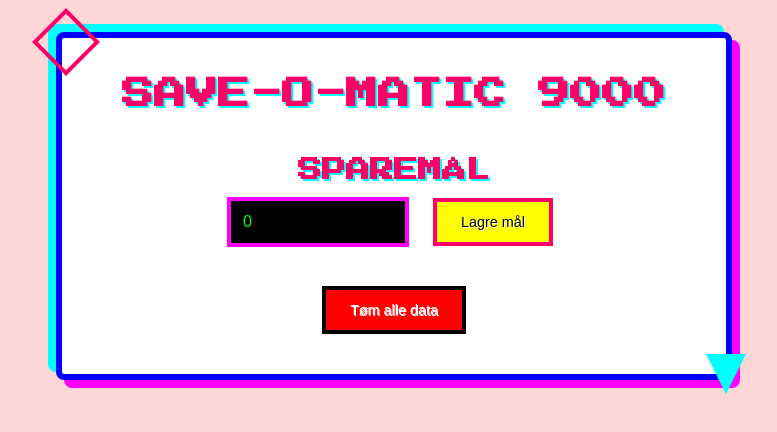
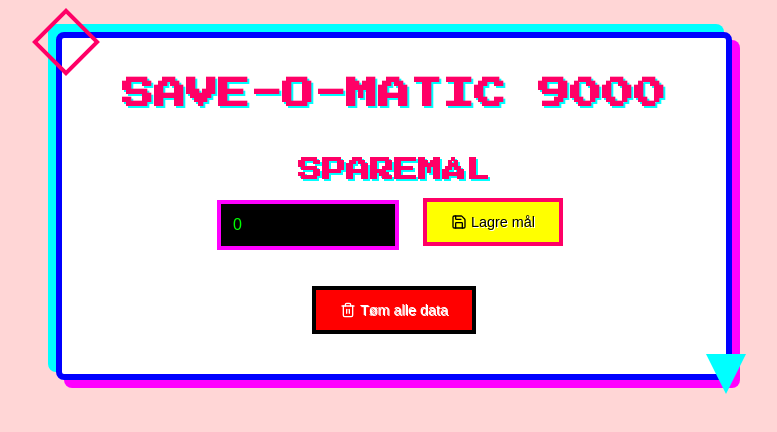
Before and after one commit to Shtian/save-o-matic-9000, a SvelteKit app: page / in a window 1280 px wide. Shown: the top 432 px of the page, without its empty margins (246-1023 px from the left). Built offline with nearby package versions, Linux system fonts and the light colour scheme.

Commit message:
add icons

```diff
--- a/src/routes/+page.svelte
+++ b/src/routes/+page.svelte
@@ -1,7 +1,8 @@
 <script>
   import { onMount } from 'svelte';
   import { tweened } from 'svelte/motion';
-  import { cubicOut } from 'svelte/easing';
+import { cubicOut } from 'svelte/easing';
+import { Save, DollarSign, RefreshCcw, Trash2 } from 'lucide-svelte';
   import Confetti from 'svelte-confetti';
 
   let goal = 0;
@@ -61,7 +62,9 @@
   <section>
     <h2>Sparemål</h2>
     <input type="number" bind:value={goal} min="0" placeholder="Skriv inn målbeløp" />
-    <button on:click={setGoal}>Lagre mål</button>
+    <button on:click={setGoal}>
+      <Save size={16} /> Lagre mål
+    </button>
   </section>
 
   {#if goal > 0}
@@ -73,8 +76,12 @@
         min="0"
         placeholder="Skriv inn spart beløp"
       />
-      <button on:click={addMoney}>Legg til penger</button>
-      <button on:click={resetSavings}>Start på nytt</button>
+      <button on:click={addMoney}>
+        <DollarSign size={16} /> Legg til penger
+      </button>
+      <button on:click={resetSavings}>
+        <RefreshCcw size={16} /> Start på nytt
+      </button>
     </section>
 
     <section>
@@ -91,7 +98,9 @@
     </section>
   {/if}
 
-  <button class="clear" on:click={clearAll}>Tøm alle data</button>
+  <button class="clear" on:click={clearAll}>
+    <Trash2 size={16} /> Tøm alle data
+  </button>
 </div>
 
 <style>
@@ -161,6 +170,10 @@
   }
 
   button {
+    display: inline-flex;
+    gap: 0.25rem;
+    align-items: center;
+    justify-content: center;
     margin: 0.5rem;
     padding: 0.75rem 1.5rem;
     background: #ff0;
```
